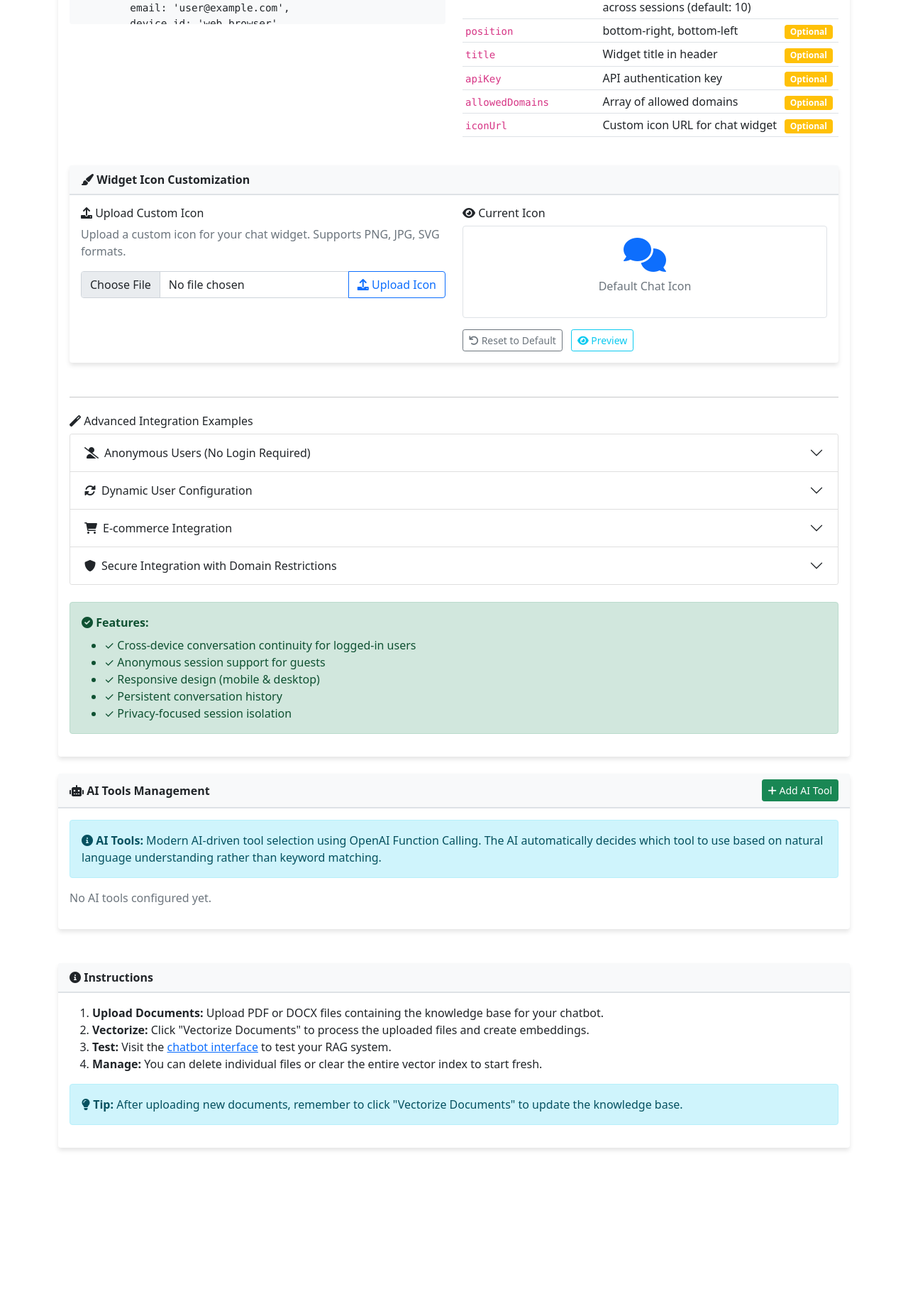
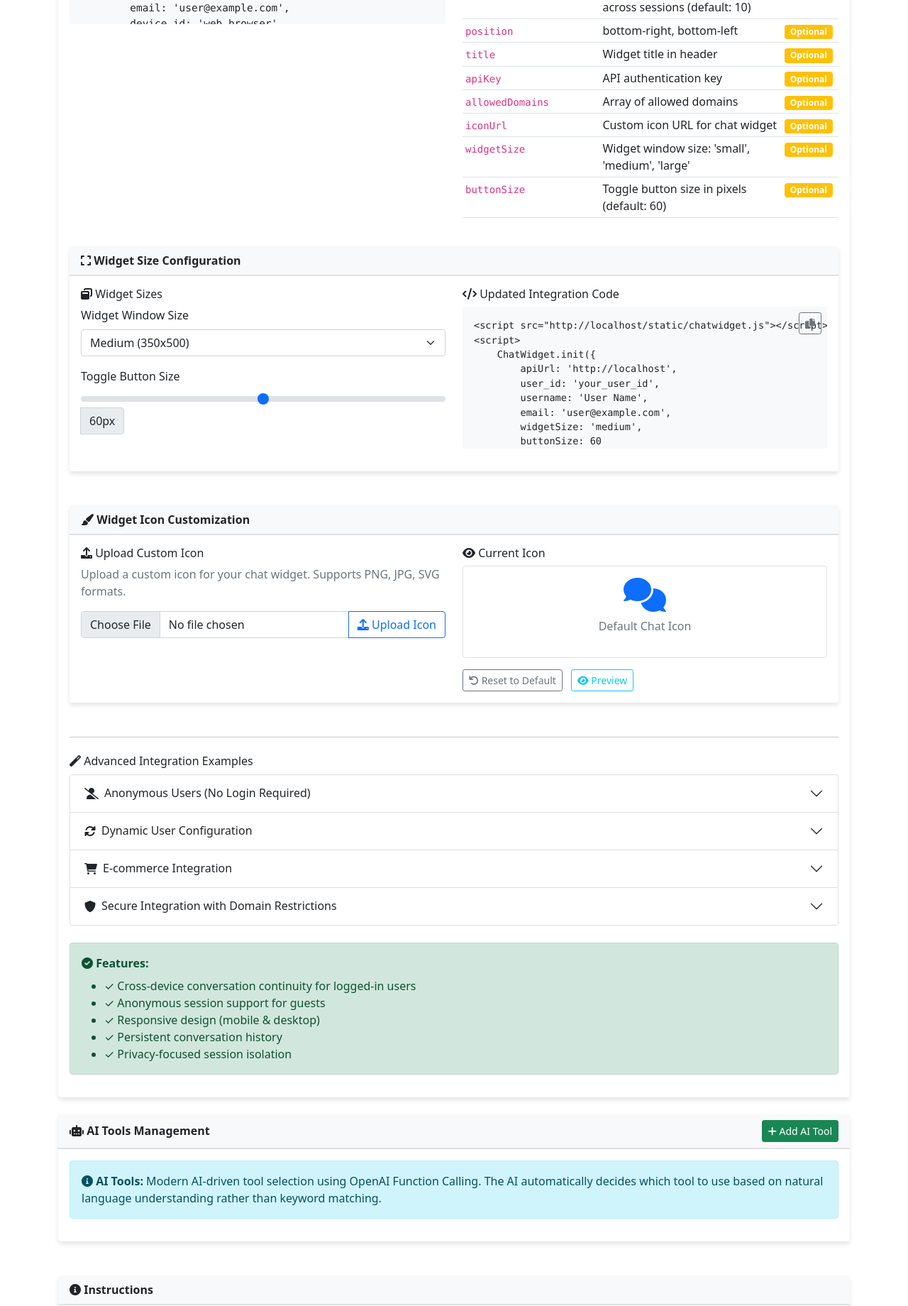
Before and after one commit to Frankambaa/TaskMaster, a Flask app: page /admin in a window 1280 px wide. Shown: the part 1379-3219 px from the top of the page at 71% size. Before the commit the page ends 3000 px from the top, so only its background shows below. Run offline with Flask 3, Linux system fonts and the light colour scheme; data that the repository does not hold is empty; some libraries are stand-ins or nearby versions.

Commit message:
Improve chat widget appearance with size options and custom icons
Implements configurable widget size and button size, and loads custom icons from the API in `static/chatwidget.js` and `templates/admin.html`.

Replit-Commit-Author: Agent
Replit-Commit-Session-Id: e6dbc652-4153-4bd0-9359-5f0d7f744370
Replit-Commit-Screenshot-Url: https://storage.googleapis.com/screenshot-production-us-central1/e1c3b481-c91c-41d2-8f54-ce263bf526f9/e6dbc652-4153-4bd0-9359-5f0d7f744370/E9o2EBK

```diff
--- a/templates/admin.html
+++ b/templates/admin.html
@@ -352,8 +352,71 @@
                                                 <td>Custom icon URL for chat widget</td>
                                                 <td><span class="badge bg-warning">Optional</span></td>
                                             </tr>
+                                            <tr>
+                                                <td><code>widgetSize</code></td>
+                                                <td>Widget window size: 'small', 'medium', 'large'</td>
+                                                <td><span class="badge bg-warning">Optional</span></td>
+                                            </tr>
+                                            <tr>
+                                                <td><code>buttonSize</code></td>
+                                                <td>Toggle button size in pixels (default: 60)</td>
+                                                <td><span class="badge bg-warning">Optional</span></td>
+                                            </tr>
                                         </tbody>
                                     </table>
+                                </div>
+                            </div>
+                        </div>
+
+                        <!-- Widget Size Configuration -->
+                        <div class="row mt-4">
+                            <div class="col-12">
+                                <div class="card">
+                                    <div class="card-header">
+                                        <i class="fas fa-expand"></i> Widget Size Configuration
+                                    </div>
+                                    <div class="card-body">
+                                        <div class="row">
+                                            <div class="col-md-6">
+                                                <h6><i class="fas fa-window-restore"></i> Widget Sizes</h6>
+                                                <div class="mb-3">
+                                                    <label class="form-label">Widget Window Size</label>
+                                                    <select class="form-select" id="widgetSizeSelect" onchange="updateWidgetExample()">
+                                                        <option value="small">Small (300x400)</option>
+                                                        <option value="medium" selected>Medium (350x500)</option>
+                                                        <option value="large">Large (400x600)</option>
+                                                    </select>
+                                                </div>
+                                                <div class="mb-3">
+                                                    <label class="form-label">Toggle Button Size</label>
+                                                    <div class="input-group">
+                                                        <input type="range" class="form-range" id="buttonSizeRange" min="40" max="80" value="60" onchange="updateWidgetExample()">
+                                                        <span class="input-group-text" id="buttonSizeValue">60px</span>
+                                                    </div>
+                                                </div>
+                                            </div>
+                                            <div class="col-md-6">
+                                                <h6><i class="fas fa-code"></i> Updated Integration Code</h6>
+                                                <div class="position-relative">
+                                                    <pre class="bg-light p-3 rounded" style="font-size: 0.85rem; max-height: 200px; overflow-y: auto;"><code id="sizedWidgetScript">&lt;script src="{{ request.url_root }}static/chatwidget.js"&gt;&lt;/script&gt;
+&lt;script&gt;
+    ChatWidget.init({
+        apiUrl: '{{ request.url_root.rstrip('/') }}',
+        user_id: 'your_user_id',
+        username: 'User Name',
+        email: 'user@example.com',
+        widgetSize: 'medium',
+        buttonSize: 60
+    });
+&lt;/script&gt;</code></pre>
+                                                    <button class="btn btn-sm btn-outline-secondary position-absolute top-0 end-0 m-2"
+                                                            onclick="copyToClipboard('sizedWidgetScript')" title="Copy to clipboard">
+                                                        <i class="fas fa-copy"></i>
+                                                    </button>
+                                                </div>
+                                            </div>
+                                        </div>
+                                    </div>
                                 </div>
                             </div>
                         </div>
@@ -1363,9 +1426,39 @@
             }
         }
 
+        // Widget Size Configuration Functions
+        function updateWidgetExample() {
+            const widgetSize = document.getElementById('widgetSizeSelect').value;
+            const buttonSize = document.getElementById('buttonSizeRange').value;
+
+            // Update button size display
+            document.getElementById('buttonSizeValue').textContent = buttonSize + 'px';
+
+            // Update the sized widget script
+            const sizedScript = document.getElementById('sizedWidgetScript');
+            const baseScript = `<script src="{{ request.url_root }}static/chatwidget.js"></script>
+<script>
+    ChatWidget.init({
+        apiUrl: '{{ request.url_root.rstrip('/') }}',
+        user_id: 'your_user_id',
+        username: 'User Name',
+        email: 'user@example.com',
+        widgetSize: '${widgetSize}',
+        buttonSize: ${buttonSize}
+    });
+</script>`;
+            sizedScript.textContent = baseScript;
+        }
+
         // Initialize icon upload when page loads
         document.addEventListener('DOMContentLoaded', function() {
             initializeIconUpload();
+
+            // Initialize button size slider
+            const buttonSizeRange = document.getElementById('buttonSizeRange');
+            buttonSizeRange.addEventListener('input', function() {
+                document.getElementById('buttonSizeValue').textContent = this.value + 'px';
+            });
         });
     </script>
 </body>
```
Also changed, not shown: static/chatwidget.js (+42 -8 lines), instance/chatbot.db, static/widget_icons/widget_icon.png (added).
